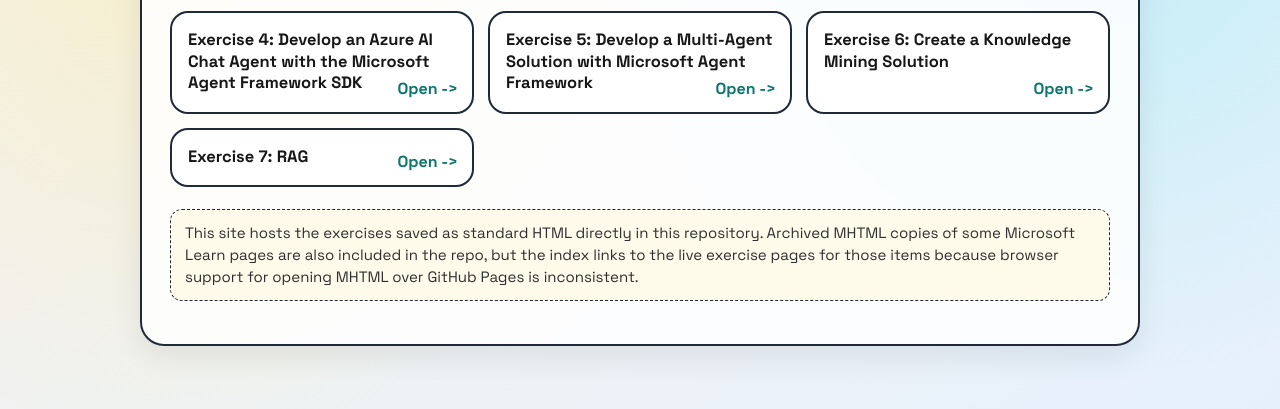
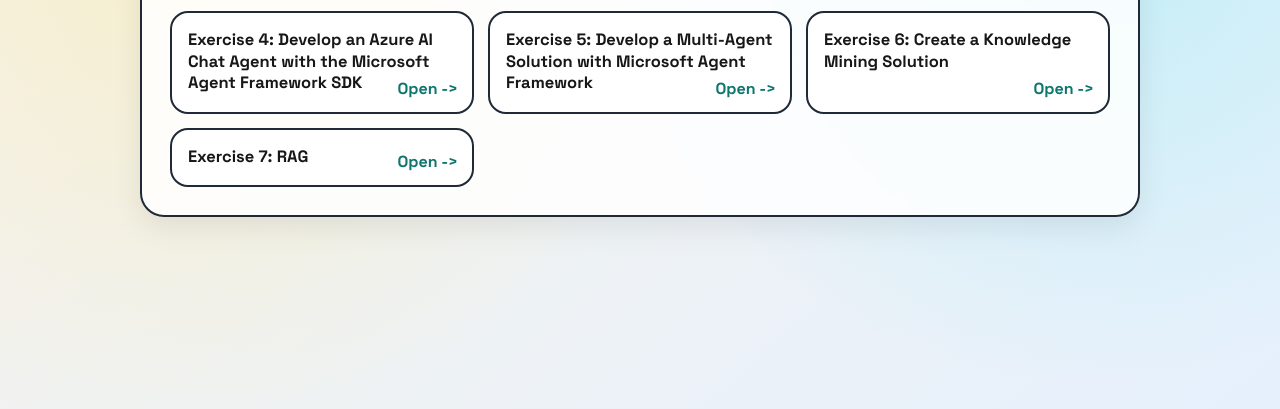
Before and after one commit to kavsrd13/mcp-course---, a plain HTML site: page index.html in a window 1280 px wide. Shown: the part 239-648 px from the top of the page. Drawn offline with Linux system fonts and the light colour scheme.

Commit message:
Remove landing page note

```diff
--- a/index.html
+++ b/index.html
@@ -195,9 +195,6 @@
       </li>
     </ul>
 
-    <p class="note">
-      This site hosts the exercises saved as standard HTML directly in this repository. Archived MHTML copies of some Microsoft Learn pages are also included in the repo, but the index links to the live exercise pages for those items because browser support for opening MHTML over GitHub Pages is inconsistent.
-    </p>
   </main>
 </body>
 </html>
```
